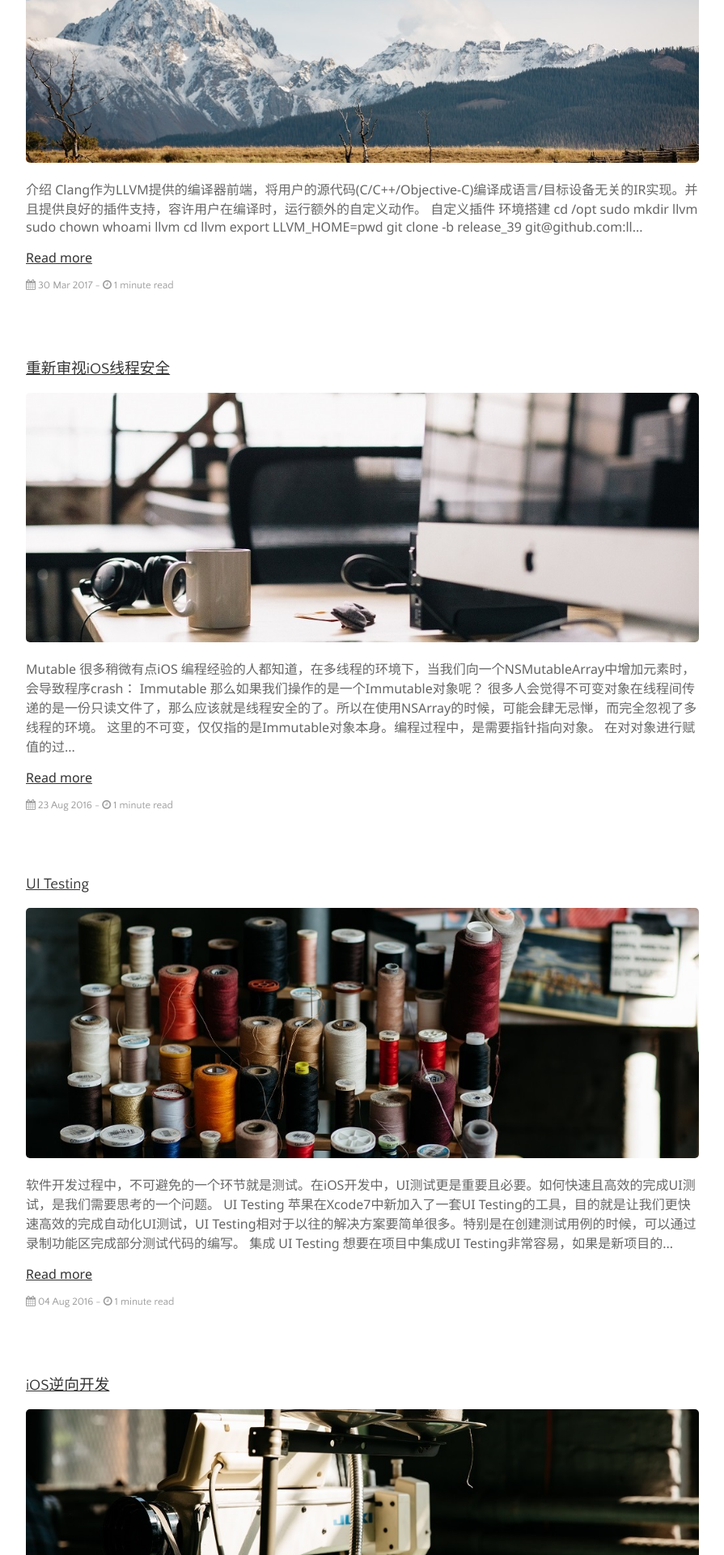
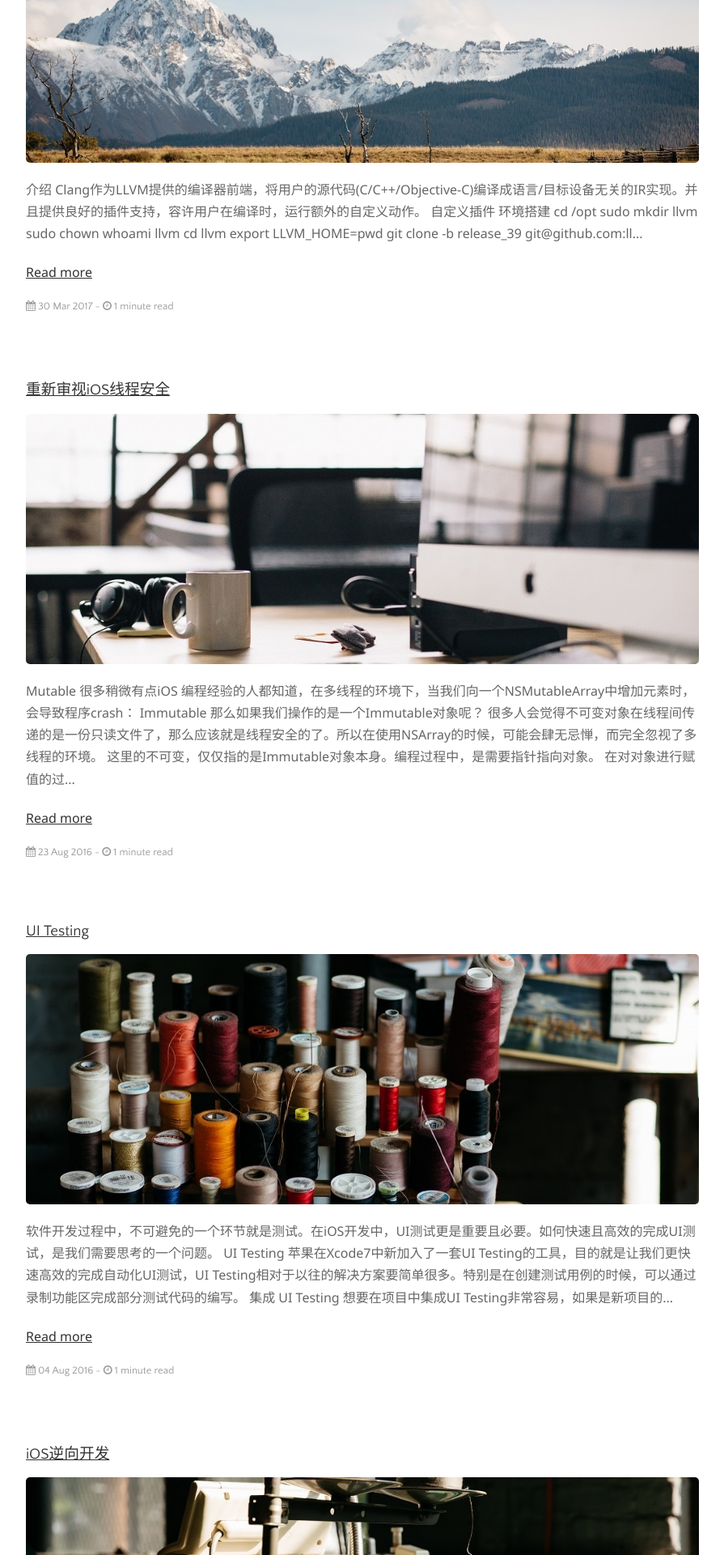
Before and after one commit to Darcygsc/Darcygsc.github.io, a Jekyll site: the page built from index.html, in a window 1280 px wide. Shown: the part 340-2260 px from the top of the page at 81% size, without its empty margins (192-1087 px from the left). Built offline with Jekyll 4.4.1, drawn with Linux system fonts in a browser that asks for light colours; nearby versions of some CDN libraries; the list of posts is cut into pages by our own code.

Commit message:
update p style

```diff
--- a/css/main.css
+++ b/css/main.css
@@ -104,11 +104,8 @@ blockquote p {
 }
 
 p {
-    display: block;
-    -webkit-margin-before: 1em;
-    -webkit-margin-after: 1em;
-    -webkit-margin-start: 0px;
-    -webkit-margin-end: 0px;
+    margin-bottom: 1.3em;
+    line-height: 1.7em;
 }
 
 body {
```
